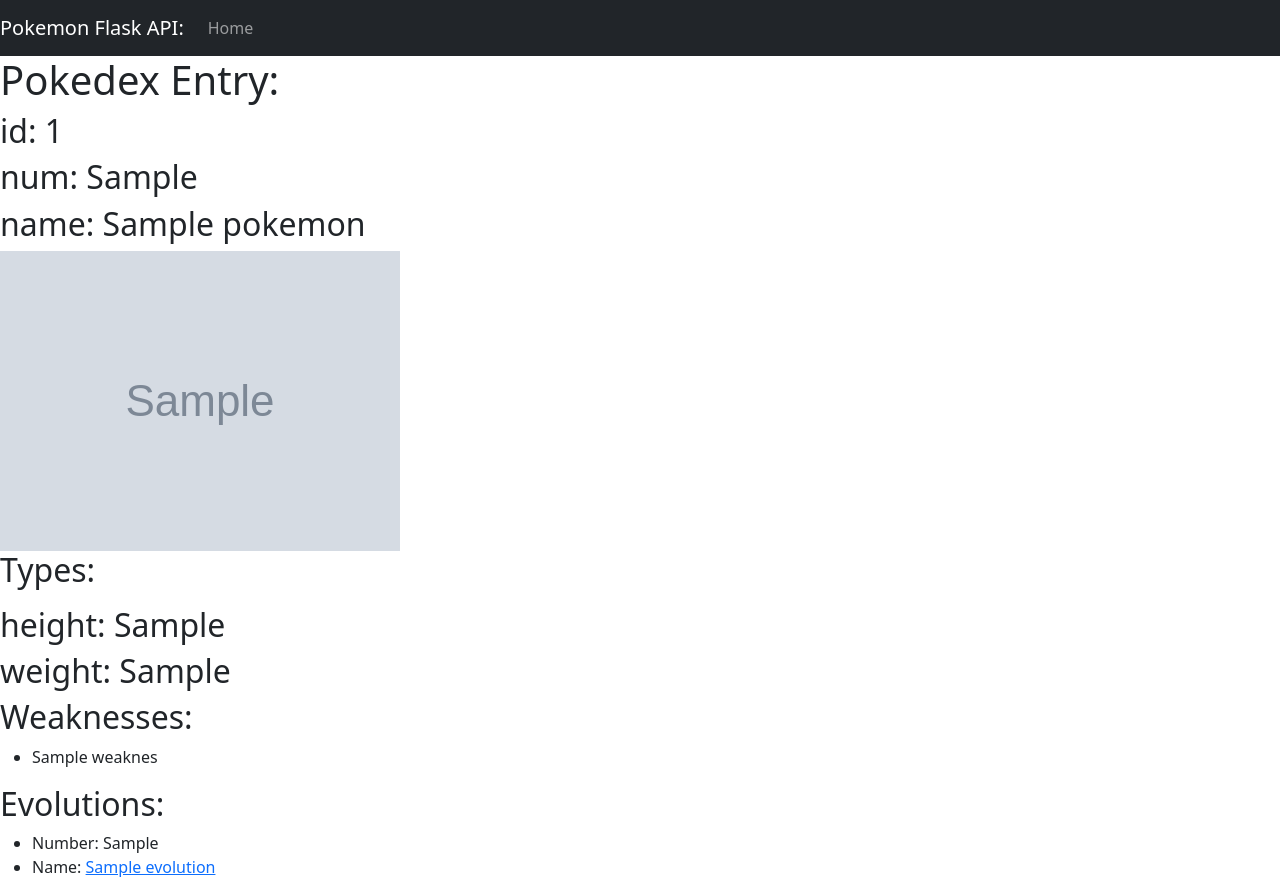
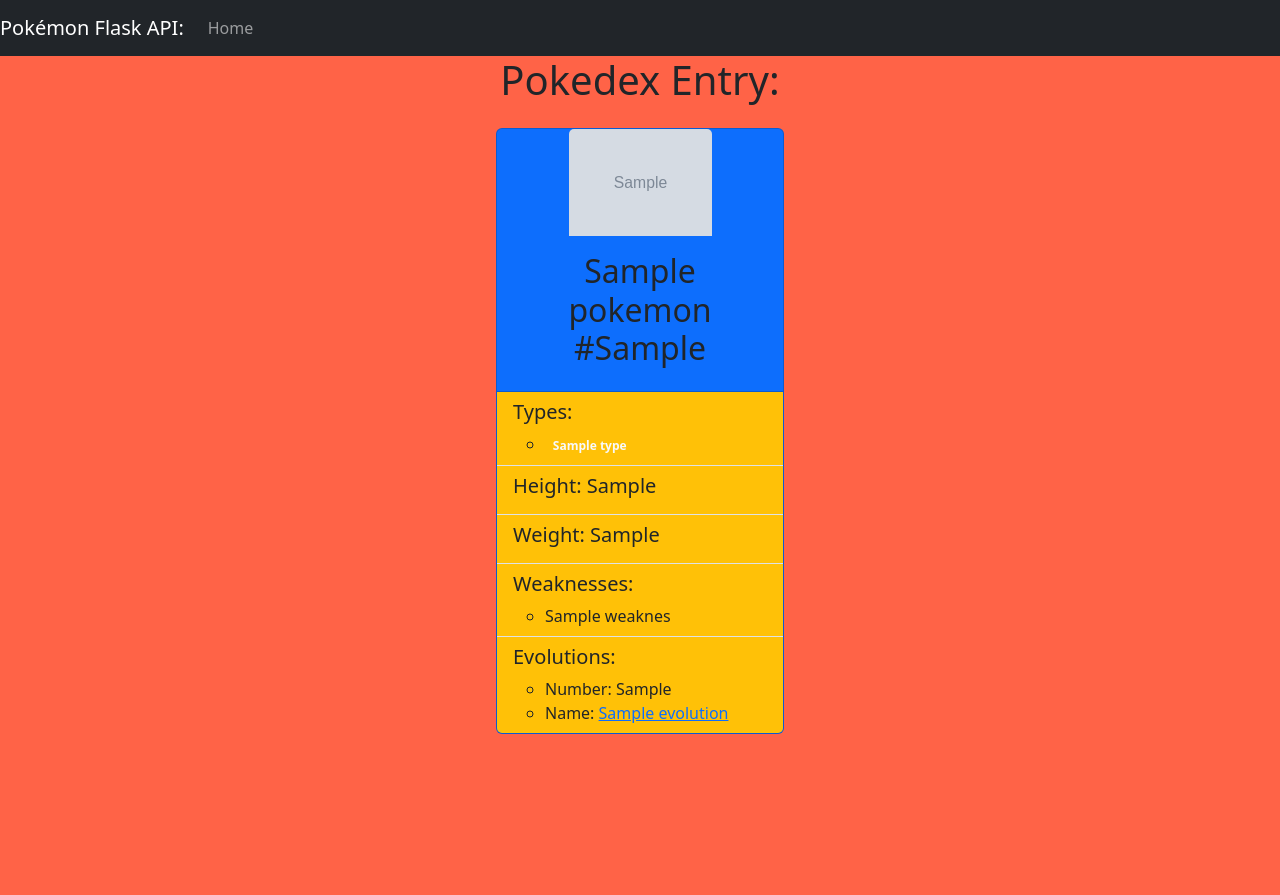
Before and after one commit to SamuelBanya/pokemonflaskapi, a Flask app: template app/templates/pokemonflaskapi.html in a window 1280 px wide. After the commit the page ends 734 px from the top, so only its background shows below. Run offline with Flask 3, Linux system fonts and the light colour scheme; tables that the repository leaves empty hold one stand-in row (values such as "Sample post"); the template is opened without the code that fills it: values that come from a table or form of the project are taken from there, most other values are stand-ins (such as "Sample title", 1, 10 or a date in 2020); grey boxes marked "Sample" are stand-in pictures; some libraries are stand-ins or nearby versions.

Commit message:
Adding color changes with badges and other aesthetic changes

```diff
--- a/app/routes.py
+++ b/app/routes.py
@@ -2,6 +2,27 @@
 from app.models import Pokemon
 
 bp = Blueprint('main', __name__)
+
+type_colors = {
+    "normal": "#A8A77A",
+    "fire": "#EE8130",
+    "water": "#6390F0",
+    "electric": "#F7D02C",
+    "grass": "#7AC74C",
+    "ice": "#96D9D6",
+    "fighting": "#C22E28",
+    "poison": "#A33EA1",
+    "ground": "#E2BF65",
+    "flying": "#A98FF3",
+    "psychic": "#F95587",
+    "bug": "#A6B91A",
+    "rock": "#B6A136",
+    "ghost": "#735797",
+    "dragon": "#6F35FC",
+    "dark": "#705746",
+    "steel": "#B7B7CE",
+    "fairy": "#D685AD"
+}
 
 @bp.route("/")
 def index():
@@ -14,4 +35,4 @@
     if not results:
         return render_template('pokemonnotfound.html', pokemonname=pokemonname)
 
-    return render_template('pokemonflaskapi.html', pokemonname=pokemonname, pokemon=results)
+    return render_template('pokemonflaskapi.html', pokemonname=pokemonname, pokemon=results, type_colors=type_colors)
--- a/app/templates/base.html
+++ b/app/templates/base.html
@@ -12,18 +12,18 @@
     {% endblock %}
 
     {% if title %}
-    <title>{{ title }} - Pokemon Flask API</title>
+    <title>{{ title }} - Pokémon Flask API</title>
     {% else %}
-    <title>Welcome to Pokemon Flask API</title>
+    <title>Welcome to Pokémon Flask API</title>
     {% endif %}
     {% endblock %}
   </head>
-  <body>
+  <body style="background-color:tomato;">
     {% from 'bootstrap5/nav.html' import render_nav_item %}
     <nav class="navbar navbar-expand-lg navbar-dark bg-dark">
       <div class="navbar-nav mr-auto">
         <a class="navbar-brand">
-          Pokemon Flask API:
+          Pokémon Flask API:
         </a>
         {{ render_nav_item('main.index', 'Home') }}
       </div>
--- a/app/templates/pokemonflaskapi.html
+++ b/app/templates/pokemonflaskapi.html
@@ -1,35 +1,56 @@
 {% extends "base.html" %}
 
 {% block content %}
-     <h1>Pokedex Entry:</h1>
+   <h1 class="text-center">Pokedex Entry:</h1>
    <!-- Loop through the single array of only one element inside it: -->
    {% for item in pokemon %}
-     <h2>id: {{ item.id }}</h2>
-     <h2>num: {{ item.num }}</h2>
-     <h2>name: {{ item.name }}</h2>
-     <img src='{{ item.img }}'' />
-     <h2>Types: </h2>
+   <div class="d-flex justify-content-center my-4">
+      <div class="card bg-primary" style="width: 18rem;">
+         <img class="card-img-top w-50 mx-auto" src='{{ item.img }}' alt="Card image cap"/>
+         <div class="card-body text-center">
+            <h2 class="card-title">{{item.name}} #{{ item.num }}</h2>
+         </div>
+         <ul class="list-group list-group-flush">
+            <li class="list-group-item bg-warning">
+               <h5>Types: </h5>
                <ul>
-     {% for type in item.type %}
-        <li>{{ type }}</li>
+               {% for type in item.types %}
+               <li>
+                  <span class="badge text-light"
+                        style="background-color: {{ type_colors.get(type.name, 'gray') }};">
+                     {{ type.name }}
+                  </span>
+               </li>
                {% endfor %}
                </ul>
-     <h2>height: {{ item.height }}</h2>
-     <h2>weight: {{ item.weight }}</h2>
-     <h2>Weaknesses: </h2>
+            </li>
+            <li class="list-group-item bg-warning">
+               <h5>Height: {{ item.height }}</h5>
+            </li>
+            <li class="list-group-item bg-warning">
+            <h5>Weight: {{ item.weight }}</h5>
+            </li>
+            <li class="list-group-item bg-warning">
+               <h5>Weaknesses: </h5>
                <ul>
                {% for weakness in item.weaknesses %}
                   <li>{{ weakness.name }}</li>
                {% endfor %}
                </ul>
+            </li>
             {% if item.next_evolution %}
-     <h2>Evolutions: </h2>
+            <li class="list-group-item bg-warning">
+               <h5>Evolutions: </h5>
                <ul>
                {% for evo in item.next_evolution %}
                <li>Number: {{ evo["num"] }}</li>
                <li>Name: <a href="/pokemon/{{ evo['name'] }}">{{ evo["name"] }}</a></li>
                {% endfor %}
                </ul>
+            </li>
             {% endif %}
+         </ul>
+      </div>
+   </div>
    {% endfor %}
 {% endblock %}
```
Also changed, not shown: app/templates/index.html (+5 -2 lines). Lines whose indentation alone changed are shown as unchanged.
